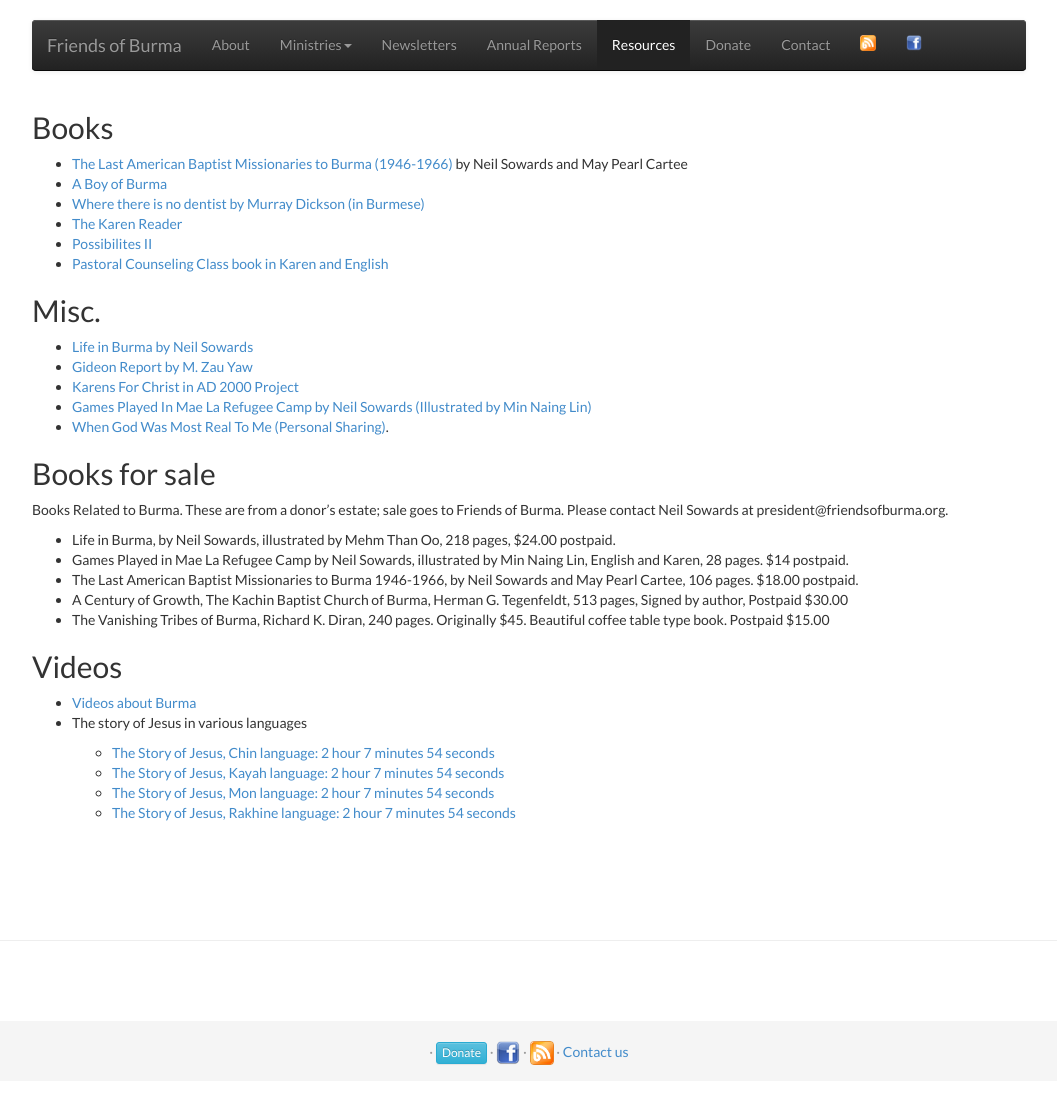
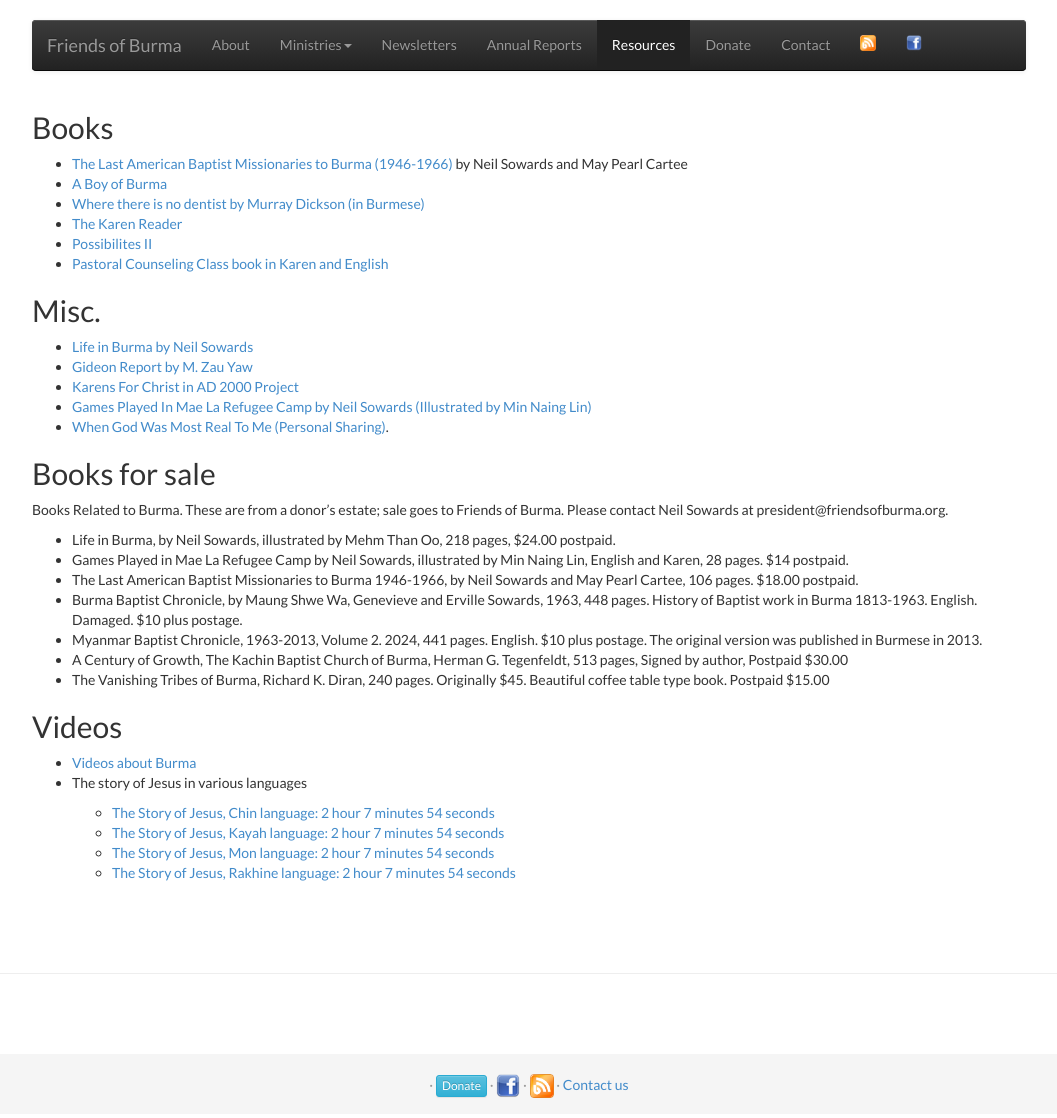
Before and after one commit to friendsofburma/friendsofburma.github.io, a Jekyll site: the page built from _pages/resources.md, in a window 1280 px wide. Shown: the whole page, without its empty margins (111-1168 px from the left). Built offline with Jekyll 4.4.1, drawn with Linux system fonts in a browser that asks for light colours; before the commit the page ends 1085 px from its top, so only the background shows below that.

Commit message:
resources: books added.

```diff
--- a/_pages/resources.md
+++ b/_pages/resources.md
@@ -32,6 +32,8 @@ Books Related to Burma. These are from a donor’s estate; sale goes to Friends
 - Life in Burma, by Neil Sowards, illustrated by Mehm Than Oo, 218 pages, $24.00 postpaid.
 - Games Played in Mae La Refugee Camp by Neil Sowards, illustrated by Min Naing Lin, English and Karen, 28 pages. $14 postpaid.
 - The Last American Baptist Missionaries to Burma 1946-1966, by Neil Sowards and May Pearl Cartee, 106 pages. $18.00 postpaid.
+- Burma Baptist Chronicle, by Maung Shwe Wa, Genevieve and Erville Sowards, 1963, 448 pages. History of Baptist work in Burma 1813-1963. English. Damaged. $10 plus postage.
+- Myanmar Baptist Chronicle, 1963-2013, Volume 2. 2024, 441 pages. English. $10 plus postage. The original version was published in Burmese in 2013.
 - A Century of Growth, The Kachin Baptist Church of Burma, Herman G. Tegenfeldt,  513 pages, Signed by author, Postpaid $30.00
 - The Vanishing Tribes of Burma, Richard K. Diran, 240 pages. Originally $45.  Beautiful coffee table type book.  Postpaid $15.00
 
```
